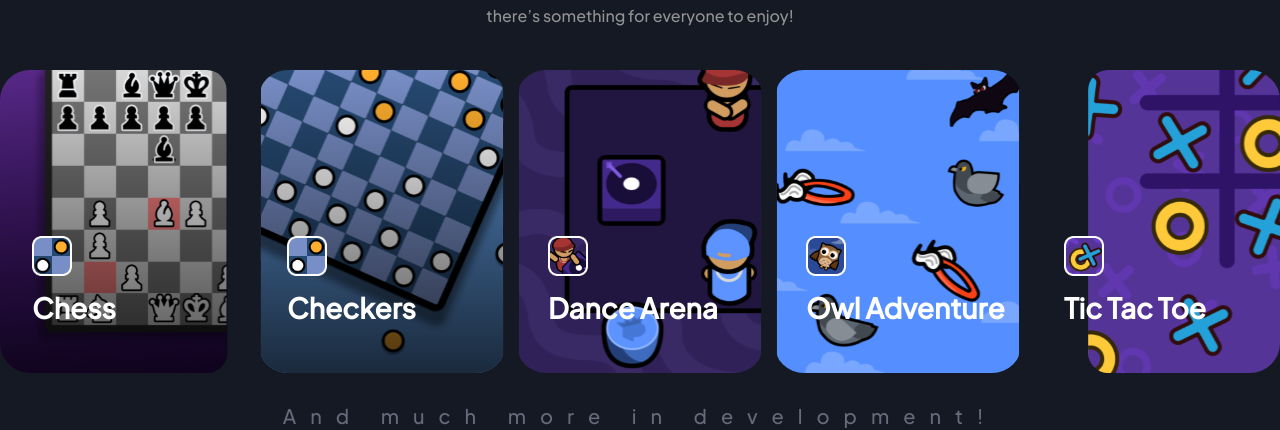
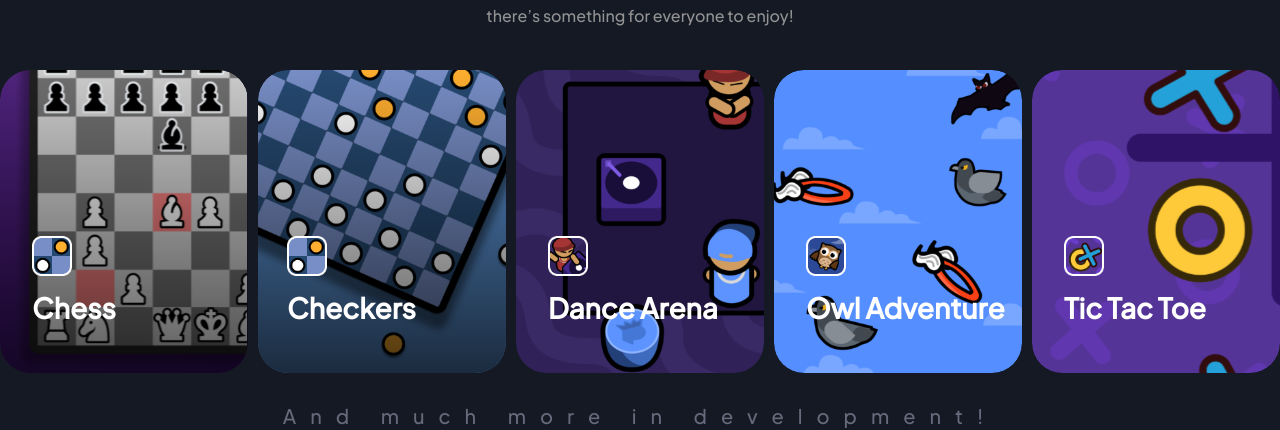
Before and after one commit to vishalpedhadiya2611/Playvox, a Next.js app: page / in a window 1280 px wide. Shown: the part 683-1113 px from the top of the page. Built offline with nearby package versions, Linux system fonts and the light colour scheme.

Commit message:
flip card

```diff
--- a/src/app/components/Carousel.jsx
+++ b/src/app/components/Carousel.jsx
@@ -28,7 +28,7 @@ const Carousel = () => {
     autoplayHoverPause: true,
     responsive: {
       0: {
-        items: 1,
+        items: 2,
         center: true,
       },
       325: {
@@ -72,31 +72,16 @@ const Carousel = () => {
       </div>
       <div className="relative">
         <OwlCarousel className="owl-carousel owl-theme" {...options}>
-          <div className="item rounded-[30px] overflow-hidden  relative group ">
+          <div className="card h-[263px] sm:h-[303px] xl:h-[400px]">
+            <div className="card-inner h-full">
+              <div className="card-front">
                 <Image
                   src="/assets/PlayWinAndMultiplyYourWinnings/Vertical-Banner.svg"
                   alt="Item 1"
                   width={100}
                   height={100}
-              className="h-[263px] sm:h-[303px] xl:h-[400px] !w-full"
+                  className="h-[263px] rounded-[30px] object-cover sm:h-[303px] xl:h-[400px] !w-full"
                 />
-            <div className=" p-[14px] backdrop-blur-custom bg-gradient-to-b from-[rgba(0,0,0,0)] to-[rgba(0,0,0,0.7)] z-[2] hidden group-hover:flex justify-start pt-5 ls:pt-[50px] items-start flex-col h-full w-full absolute top-0 left-0">
-              <Image
-                src="/assets/PlayWinAndMultiplyYourWinnings/sub-logo/Logo (3).png"
-                alt="Checkers"
-                width={30}
-                height={30}
-                className="!w-[40px] h-[40px]"
-              />
-              <h6 className="text-[28px] leading-[29px] font-bold text-white mt-[17px]">
-                Chess
-              </h6>
-              <p className="text-xs leading-[18.5px] xl:text-lg font-normal">
-                A two-player game, where each player starts with 12 pieces. The
-                objective is to capture all opponent's pieces or block their
-                moves, with kings moving both forward and backward
-              </p>
-            </div>
                 <div className="absolute bottom-[51px] left-[32px]">
                   <Image
                     src="/assets/PlayWinAndMultiplyYourWinnings/sub-logo/Logo (3).png"
@@ -110,15 +95,8 @@ const Carousel = () => {
                   </h6>
                 </div>
               </div>
-          <div className="item rounded-[30px] overflow-hidden relative group">
-            <Image
-              src="/assets/PlayWinAndMultiplyYourWinnings/Vertical-Banner-1.svg"
-              alt="Item 2"
-              width={100}
-              height={100}
-              className="h-[263px] sm:h-[303px] xl:h-[400px] !w-full"
-            />
-            <div className="p-[14px] pl-[29px] backdrop-blur-custom bg-gradient-to-b from-[rgba(0,0,0,0)] to-[rgba(0,0,0,0.7)] z-[2] hidden group-hover:flex justify-center items-start flex-col h-full w-full absolute top-0 left-0">
+              <div className="card-back card-back-1 ">
+                <div className="flex-col flex h-full w-full !items-start pt-5 ss:pt-[30px] lg:pt-[50px] bg-card-custom-gradient backdrop-blur-custom pl-[29px] !justify-start">
                   <Image
                     src="/assets/PlayWinAndMultiplyYourWinnings/sub-logo/Logo (3).png"
                     alt="Checkers"
@@ -126,15 +104,21 @@ const Carousel = () => {
                     height={30}
                     className="!w-[40px] h-[40px]"
                   />
-              <h6 className="text-[28px] leading-[29px] font-bold text-white mt-[17px]">
+                  <h6 className="text-xl ss:text-[28px] leading-[29px] font-bold text-white mt-2 ss:mt-[17px]">
                     Chess
                   </h6>
-              <p className="text-xs leading-[18.5px] xl:text-lg mt-4 font-normal">
-                A two-player game, where each player starts with 12 pieces. The
-                objective is to capture all opponent's pieces or block their
-                moves, with kings moving both forward and backward
+                  <p className="text-xs leading-[18.5px] xl:text-lg mt-2 ss:mt-4 font-normal">
+                    A two-player game, where each player starts with 12 pieces.
+                    The objective is to capture all opponent's pieces or block
+                    their moves, with kings moving both forward and backward
                   </p>
                 </div>
+              </div>
+            </div>
+          </div>
+          <div className="card h-[263px] sm:h-[303px] xl:h-[400px]">
+            <div className="card-inner h-full">
+              <div className="card-front">
                 <div className="absolute bottom-[51px] left-[29px]">
                   <Image
                     src="/assets/PlayWinAndMultiplyYourWinnings/sub-logo/Logo (3).png"
@@ -147,16 +131,16 @@ const Carousel = () => {
                     Checkers
                   </h6>
                 </div>
-          </div>
-          <div className="item rounded-[30px] overflow-hidden relative group">
                 <Image
-              src="/assets/PlayWinAndMultiplyYourWinnings/Banner.svg"
-              alt="Item 3"
+                  src="/assets/PlayWinAndMultiplyYourWinnings/Vertical-Banner-1.svg"
+                  alt="Item 2"
                   width={100}
                   height={100}
-              className="h-[263px] sm:h-[303px] xl:h-[400px] !w-full"
+                  className="h-[263px] rounded-[30px] object-cover sm:h-[303px] xl:h-[400px] !w-full"
                 />
-            <div className="p-[14px] backdrop-blur-custom bg-gradient-to-b from-[rgba(0,0,0,0)] to-[rgba(0,0,0,0.7)] z-[2] hidden group-hover:flex justify-start pt-5 ls:pt-[50px] items-start flex-col h-full w-full absolute top-0 left-0">
+              </div>
+              <div className="card-back card-back-2">
+                <div className="flex-col flex h-full w-full !items-start pt-5 ss:pt-[30px] lg:pt-[50px] bg-card-custom-gradient backdrop-blur-custom pl-[29px] !justify-start">
                   <Image
                     src="/assets/PlayWinAndMultiplyYourWinnings/sub-logo/Logo (3).png"
                     alt="Checkers"
@@ -164,15 +148,28 @@ const Carousel = () => {
                     height={30}
                     className="!w-[40px] h-[40px]"
                   />
-              <h6 className="text-[28px] leading-[29px] font-bold text-white mt-[17px]">
+                  <h6 className="text-xl ss:text-[28px] leading-[29px] font-bold text-white mt-2 ss:mt-[17px]">
                     Chess
                   </h6>
-              <p className="text-xs leading-[18.5px] xl:text-lg mt-4 font-normal">
-                A two-player game, where each player starts with 12 pieces. The
-                objective is to capture all opponent's pieces or block their
-                moves, with kings moving both forward and backward
+                  <p className="text-xs leading-[18.5px] xl:text-lg mt-2 ss:mt-4 font-normal">
+                    A two-player game, where each player starts with 12 pieces.
+                    The objective is to capture all opponent's pieces or block
+                    their moves, with kings moving both forward and backward
                   </p>
                 </div>
+              </div>
+            </div>
+          </div>
+          <div className="card h-[263px] sm:h-[303px] xl:h-[400px]">
+            <div className="card-inner h-full">
+              <div className="card-front">
+                <Image
+                  src="/assets/PlayWinAndMultiplyYourWinnings/Banner.svg"
+                  alt="Item 3"
+                  width={100}
+                  height={100}
+                  className="h-[263px] rounded-[30px] object-cover sm:h-[303px] xl:h-[400px] !w-full"
+                />
                 <div className="absolute bottom-[51px] left-[32px]">
                   <Image
                     src="/assets/PlayWinAndMultiplyYourWinnings/sub-logo/Logo (4).png"
@@ -186,15 +183,8 @@ const Carousel = () => {
                   </h6>
                 </div>
               </div>
-          <div className="item rounded-[30px] overflow-hidden relative group">
-            <Image
-              src="/assets/PlayWinAndMultiplyYourWinnings/Vertical-Banner-2.svg"
-              alt="Item 4"
-              width={100}
-              height={100}
-              className="h-[263px] sm:h-[303px] xl:h-[400px] !w-full"
-            />
-            <div className="p-[14px] backdrop-blur-custom bg-gradient-to-b from-[rgba(0,0,0,0)] to-[rgba(0,0,0,0.7)] z-[2] hidden group-hover:flex justify-start pt-5 ls:pt-[50px] items-start flex-col h-full w-full absolute top-0 left-0">
+              <div className="card-back card-back-3">
+                <div className="flex-col flex h-full w-full !items-start pt-5 ss:pt-[30px] lg:pt-[50px] bg-card-custom-gradient backdrop-blur-custom pl-[29px] !justify-start">
                   <Image
                     src="/assets/PlayWinAndMultiplyYourWinnings/sub-logo/Logo (3).png"
                     alt="Checkers"
@@ -202,15 +192,28 @@ const Carousel = () => {
                     height={30}
                     className="!w-[40px] h-[40px]"
                   />
-              <h6 className="text-[28px] leading-[29px] font-bold text-white mt-[17px]">
+                  <h6 className="text-xl ss:text-[28px] leading-[29px] font-bold text-white mt-2 ss:mt-[17px]">
                     Chess
                   </h6>
-              <p className="text-xs leading-[18.5px] xl:text-lg mt-4 font-normal">
-                A two-player game, where each player starts with 12 pieces. The
-                objective is to capture all opponent's pieces or block their
-                moves, with kings moving both forward and backward
+                  <p className="text-xs leading-[18.5px] xl:text-lg mt-2 ss:mt-4 font-normal">
+                    A two-player game, where each player starts with 12 pieces.
+                    The objective is to capture all opponent's pieces or block
+                    their moves, with kings moving both forward and backward
                   </p>
                 </div>
+              </div>
+            </div>
+          </div>
+          <div className="card h-[263px] sm:h-[303px] xl:h-[400px]">
+            <div className="card-inner h-full">
+              <div className="card-front">
+                <Image
+                  src="/assets/PlayWinAndMultiplyYourWinnings/Vertical-Banner-2.svg"
+                  alt="Item 4"
+                  width={100}
+                  height={100}
+                  className="h-[263px] rounded-[30px] object-cover sm:h-[303px] xl:h-[400px] !w-full"
+                />
                 <div className="absolute bottom-[51px] left-[32px]">
                   <Image
                     src="/assets/PlayWinAndMultiplyYourWinnings/sub-logo/Logo (5).png"
@@ -224,15 +227,8 @@ const Carousel = () => {
                   </h6>
                 </div>
               </div>
-          <div className="item rounded-[30px] overflow-hidden relative group">
-            <Image
-              src="/assets/PlayWinAndMultiplyYourWinnings/Banner-1.svg"
-              alt="Item 5"
-              width={100}
-              height={100}
-              className="h-[263px] sm:h-[303px] xl:h-[400px] !w-full"
-            />
-            <div className=" p-[14px] hidden backdrop-blur-custom bg-gradient-to-b from-[rgba(0,0,0,0)] to-[rgba(0,0,0,0.7)] z-[2] group-hover:flex justify-center items-start  flex-col h-full w-full absolute top-0 left-0">
+              <div className="card-back card-back-4">
+                <div className="flex-col flex h-full w-full !items-start pt-5 ss:pt-[30px] lg:pt-[50px] bg-card-custom-gradient backdrop-blur-custom pl-[29px] !justify-start">
                   <Image
                     src="/assets/PlayWinAndMultiplyYourWinnings/sub-logo/Logo (3).png"
                     alt="Checkers"
@@ -240,15 +236,28 @@ const Carousel = () => {
                     height={30}
                     className="!w-[40px] h-[40px]"
                   />
-              <h6 className="text-[28px] leading-[29px] font-bold text-white mt-[17px]">
+                  <h6 className="text-xl ss:text-[28px] leading-[29px] font-bold text-white mt-2 ss:mt-[17px]">
                     Chess
                   </h6>
-              <p className="text-xs leading-[18.5px] xl:text-lg mt-4 font-normal">
-                A two-player game, where each player starts with 12 pieces. The
-                objective is to capture all opponent's pieces or block their
-                moves, with kings moving both forward and backward
+                  <p className="text-xs leading-[18.5px] xl:text-lg mt-2 ss:mt-4 font-normal">
+                    A two-player game, where each player starts with 12 pieces.
+                    The objective is to capture all opponent's pieces or block
+                    their moves, with kings moving both forward and backward
                   </p>
                 </div>
+              </div>
+            </div>
+          </div>
+          <div className="card h-[263px] sm:h-[303px] xl:h-[400px]">
+            <div className="card-inner h-full">
+              <div className="card-front">
+                <Image
+                  src="/assets/PlayWinAndMultiplyYourWinnings/Banner-1.svg"
+                  alt="Item 5"
+                  width={100}
+                  height={100}
+                  className="h-[263px] rounded-[30px] object-cover sm:h-[303px] xl:h-[400px] !w-full"
+                />
                 <div className="absolute bottom-[51px] left-[32px]">
                   <Image
                     src="/assets/PlayWinAndMultiplyYourWinnings/sub-logo/Logo (6).png"
@@ -262,15 +271,9 @@ const Carousel = () => {
                   </h6>
                 </div>
               </div>
-          <div className="item rounded-[30px] overflow-hidden relative group">
-            <Image
-              src="/assets/PlayWinAndMultiplyYourWinnings/Banner.png"
-              alt="Item 3"
-              width={100}
-              height={100}
-              className="h-[263px] sm:h-[303px] xl:h-[400px] !w-full"
-            />
-            <div className="p-[14px] backdrop-blur-custom bg-gradient-to-b from-[rgba(0,0,0,0)] to-[rgba(0,0,0,0.7)] z-[2] hidden group-hover:flex justify-start pt-5 ls:pt-[50px] items-start flex-col h-full w-full absolute top-0 left-0">
+
+              <div className="card-back card-back-5">
+                <div className="flex-col flex h-full w-full !items-start pt-5 ss:pt-[30px] lg:pt-[50px] bg-card-custom-gradient backdrop-blur-custom pl-[29px] !justify-start">
                   <Image
                     src="/assets/PlayWinAndMultiplyYourWinnings/sub-logo/Logo (3).png"
                     alt="Checkers"
@@ -278,15 +281,28 @@ const Carousel = () => {
                     height={30}
                     className="!w-[40px] h-[40px]"
                   />
-              <h6 className="text-[28px] leading-[29px] font-bold text-white mt-[17px]">
+                  <h6 className="text-xl ss:text-[28px] leading-[29px] font-bold text-white mt-2 ss:mt-[17px]">
                     Chess
                   </h6>
-              <p className="text-xs leading-[18.5px] xl:text-lg mt-4 font-normal">
-                A two-player game, where each player starts with 12 pieces. The
-                objective is to capture all opponent's pieces or block their
-                moves, with kings moving both forward and backward
+                  <p className="text-xs leading-[18.5px] xl:text-lg mt-2 ss:mt-4 font-normal">
+                    A two-player game, where each player starts with 12 pieces.
+                    The objective is to capture all opponent's pieces or block
+                    their moves, with kings moving both forward and backward
                   </p>
                 </div>
+              </div>
+            </div>
+          </div>
+          <div className="card h-[263px] sm:h-[303px] xl:h-[400px]">
+            <div className="card-inner h-full">
+              <div className="card-front">
+                <Image
+                  src="/assets/PlayWinAndMultiplyYourWinnings/Banner.svg"
+                  alt="Item 3"
+                  width={100}
+                  height={100}
+                  className="h-[263px] rounded-[30px] object-cover sm:h-[303px] xl:h-[400px] !w-full"
+                />
                 <div className="absolute bottom-[51px] left-[32px]">
                   <Image
                     src="/assets/PlayWinAndMultiplyYourWinnings/sub-logo/Logo (4).png"
@@ -300,6 +316,28 @@ const Carousel = () => {
                   </h6>
                 </div>
               </div>
+
+              <div className="card-back card-back-3">
+                <div className="flex-col flex h-full w-full !items-start pt-5 ss:pt-[30px] lg:pt-[50px] bg-card-custom-gradient backdrop-blur-custom pl-[29px] !justify-start">
+                  <Image
+                    src="/assets/PlayWinAndMultiplyYourWinnings/sub-logo/Logo (3).png"
+                    alt="Checkers"
+                    width={30}
+                    height={30}
+                    className="!w-[40px] h-[40px]"
+                  />
+                  <h6 className="text-xl ss:text-[28px] leading-[29px] font-bold text-white mt-2 ss:mt-[17px]">
+                    Chess
+                  </h6>
+                  <p className="text-xs leading-[18.5px] xl:text-lg mt-2 ss:mt-4 font-normal">
+                    A two-player game, where each player starts with 12 pieces.
+                    The objective is to capture all opponent's pieces or block
+                    their moves, with kings moving both forward and backward
+                  </p>
+                </div>
+              </div>
+            </div>
+          </div>
         </OwlCarousel>
         <h2 className="text-center tracking-[3px] sm:tracking-[14px] text-[14px] sm:text-xl font-medium leading-[28px] text-[#656B7B] mb-[59px] mt-[29px]">
           And much more in development!
--- a/src/app/components/WinDouble.jsx
+++ b/src/app/components/WinDouble.jsx
@@ -87,7 +87,7 @@ const WinDouble = () => {
 
           </div>
         </div>
-        <div className="!max-w-[1440px] relative hidden ts:flex items-end justify-center  mx-auto h-[518px] overflow-x-clip">
+        <div className="!max-w-[1440px] overflow-x-clip relative hidden ts:flex items-end justify-center  mx-auto h-[518px]">
           <div className="absolute left-[20px] el:left-[320px]">
             <div className="relative">
               <div className="flex ">
--- a/src/app/globals.css
+++ b/src/app/globals.css
@@ -25,6 +25,8 @@ body {
   background: #ffffff;
   font-family: Arial, Helvetica, sans-serif;
   overflow-x: hidden;
+  height: 100vh;
+  width: 100%;
 }
 
 .bg-double {
@@ -34,8 +36,12 @@ body {
   background: url("/assets/cashback/mask-group.png");
 }
 
-.bg-cashback{
-  background: linear-gradient(87.24deg, rgba(66, 29, 104, 0.2), rgba(137, 28, 252, 0.2));
+.bg-cashback {
+  background: linear-gradient(
+    87.24deg,
+    rgba(66, 29, 104, 0.2),
+    rgba(137, 28, 252, 0.2)
+  );
 }
 
 /* .owl-item.active.center .testimonial-card{
@@ -54,3 +60,93 @@ body {
   bottom: -120px;
   left: 0;
 }
+/* card css */
+
+.card {
+  border-radius: 30px;
+}
+
+.card-inner {
+  position: relative;
+  padding-bottom: 100%;
+  transition: transform 0.6s;
+  transform-style: preserve-3d;
+}
+
+.card:hover .card-inner {
+  transform: rotateY(180deg);
+}
+
+.card-front,
+.card-back {
+  position: absolute;
+  width: 100%;
+  height: 100%;
+  backface-visibility: hidden;
+  display: flex;
+  align-items: center;
+  justify-content: center;
+  border-radius: 30px;
+  overflow: hidden;
+}
+
+.card-back {
+  color: #fff;
+  background: linear-gradient(
+    180deg,
+    rgba(0, 0, 0, 0) 0%,
+    rgba(0, 0, 0, 0.7) 100%
+  );
+  backdrop-filter: blur(24px);
+  transform: rotateY(180deg);
+}
+/* .card {
+  perspective: 800px;
+}
+
+.card__content {
+  transform-style: preserve-3d;
+  transition: transform 1s;
+}
+
+.card:hover .card__content {
+  transform: rotateY(180deg);
+}
+
+.card__front,
+.card__back {
+  backface-visibility: hidden;
+}
+
+.card__back {
+  transform: rotateY(180deg);
+}
+.card:hover .card__back{
+  backface-visibility: visible;
+} */
+
+.card-back-1 {
+  background-image: url(../../public/assets/PlayWinAndMultiplyYourWinnings/Vertical-Banner.svg);
+  background-size: cover;
+  background-repeat: no-repeat;
+}
+.card-back-2 {
+  background-image: url(../../public/assets/PlayWinAndMultiplyYourWinnings/Vertical-Banner-1.svg);
+  background-size: cover;
+  background-repeat: no-repeat;
+}
+.card-back-3 {
+  background-image: url(../../public/assets/PlayWinAndMultiplyYourWinnings/Banner.svg);
+  background-size: cover;
+  background-repeat: no-repeat;
+}
+.card-back-4 {
+  background-image: url(../../public/assets/PlayWinAndMultiplyYourWinnings/Vertical-Banner-2.svg);
+  background-size: cover;
+  background-repeat: no-repeat;
+}
+.card-back-5 {
+  background-image: url(../../public/assets/PlayWinAndMultiplyYourWinnings/Banner-1.svg);
+  background-size: cover;
+  background-repeat: no-repeat;
+}
--- a/tailwind.config.mjs
+++ b/tailwind.config.mjs
@@ -27,6 +27,9 @@ export default {
       backdropBlur: {
         'custom': '12.470464706420898px', // Add your custom blur value
       },
+      transform: {
+        'rotate-y-180': 'rotateY(180deg)',
+      },
       backgroundImage: {
         "hero-pattern": "url('/assets/Main-menu/bg.png')",
         'back-image': "url('/assets/cashback/mask-group.svg')",
```
Lines whose indentation alone changed are shown as unchanged.
